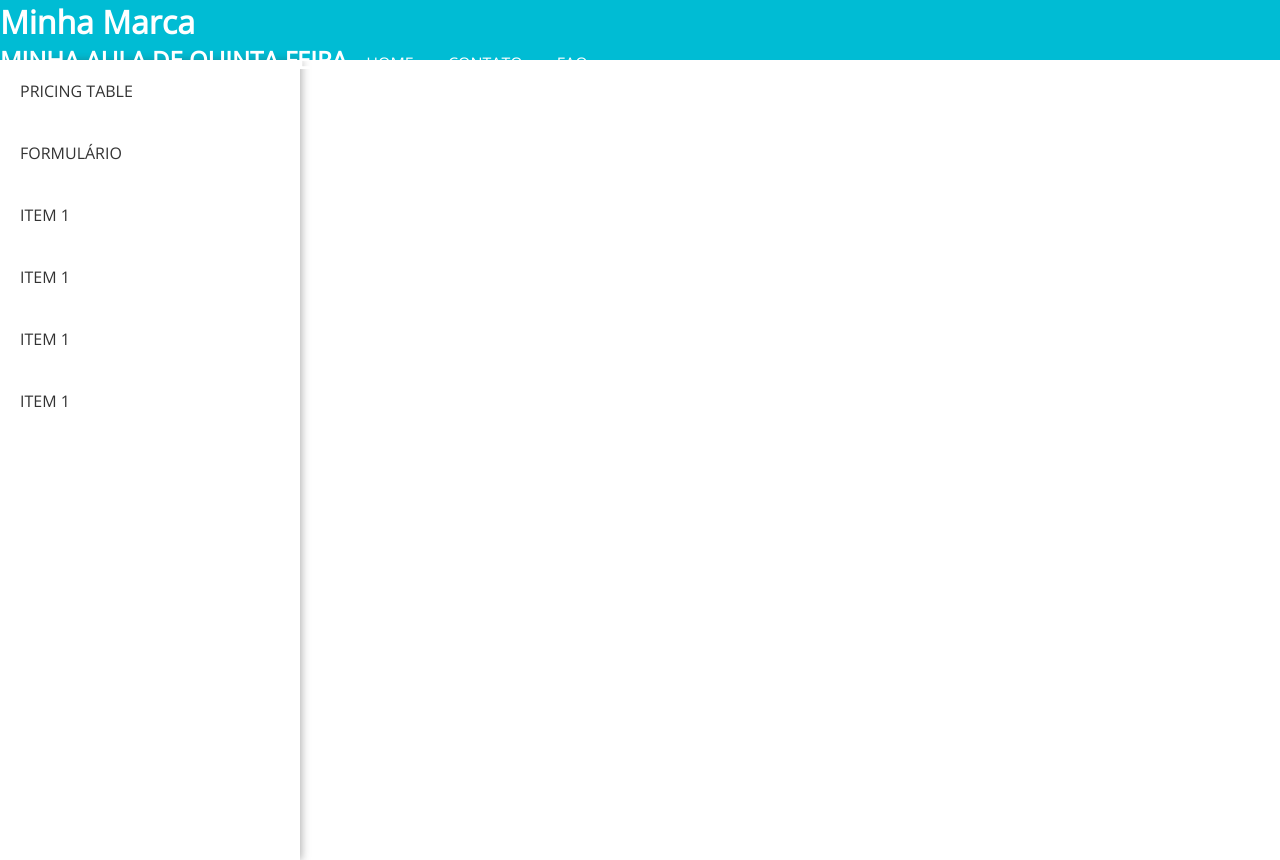
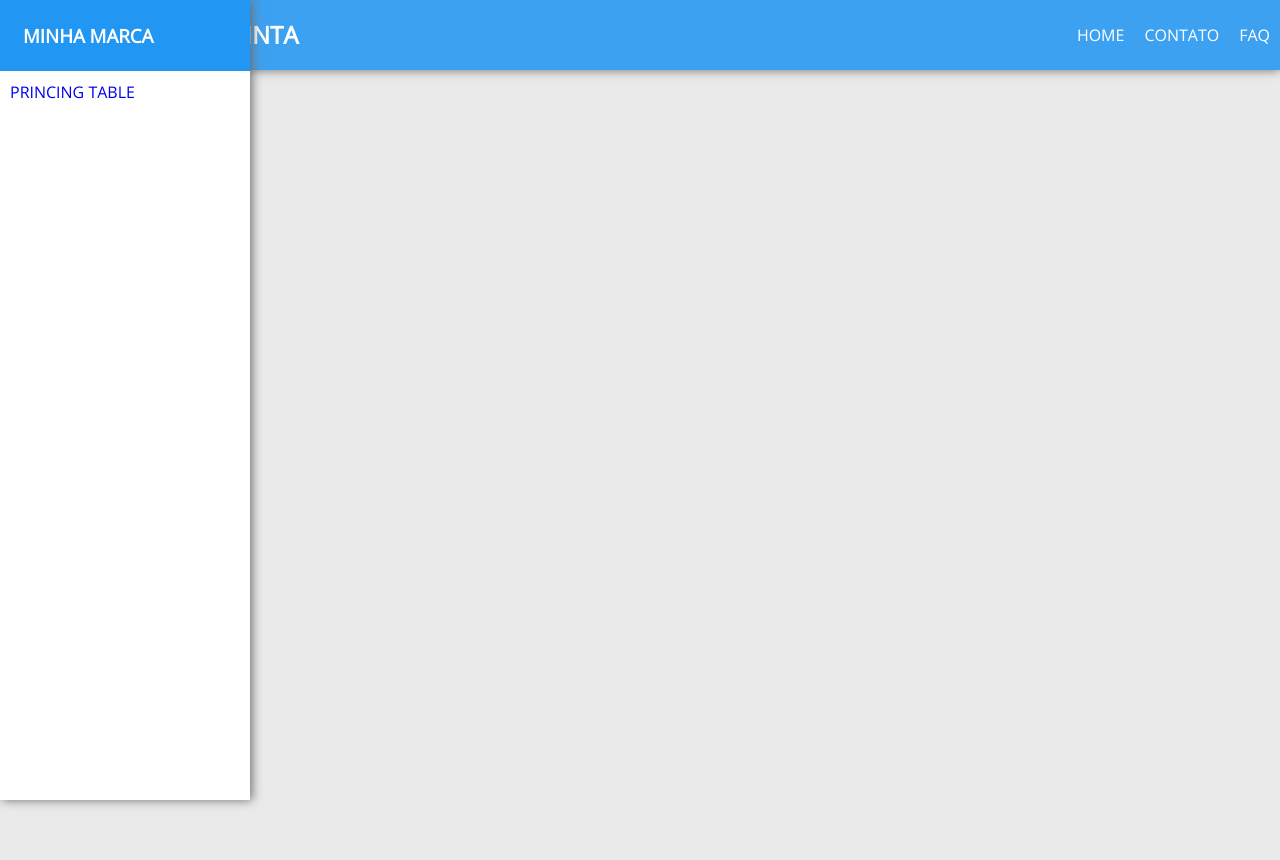
Before and after one commit to maiconkcond/Curso-FrontEnd-Senai, a website: page index.html in a window 1280 px wide. After the commit the page ends 800 px from the top, so only its background shows below. Drawn offline with nearby package versions, Linux system fonts and the light colour scheme.

Commit message:
update aula 4

```diff
--- /dev/null
+++ b/css/header.css
@@ -0,0 +1,36 @@
+
+#primary-nav{
+	height: 70px;
+	width: 100%;
+	background: rgba(33,150,243,0.86);
+	position: fixed;
+	top: 0px;
+	left: 0px;
+	display: flex;
+	justify-content: space-between; /* Distribui espaçamento no centro */
+	box-shadow: 0px 0px 10px #6d6d6d;
+
+}
+
+#primary-nav * {
+	color: white;
+}
+
+#primary-nav h2{
+	line-height: 70px;
+	padding-left: 20px;
+}
+
+#primary-nav nav ul {
+	display: flex;
+	flex-direction: row;
+	list-style-type: none;
+	align-items: stretch;
+	height: 100%;
+}
+#primary-nav nav ul a{
+	line-height: 70px;
+	display: block;
+	padding: 0px 10px 0px 10px;
+	text-decoration: none;
+}
--- /dev/null
+++ b/css/pricingtables.css
@@ -0,0 +1,50 @@
+.card{
+	width: 250px;
+	background: #fff;
+	box-shadow: 0px 0px 10px #000;
+
+	/*
+		FAZER A TRANSIÇÃO DE UMA PROPRIEDADE PARA OUTRA
+		Valor que vai ter a transição
+		Quantos segundos vai durar a animação
+		Quantos segundos de delay tem animação
+	*/
+
+	transition: transform 0.2s 0s ease-in;
+}
+
+.card header {
+	background: #f73c3b;
+	color: #fff;
+	padding: 10px;
+	text-align: center;
+}
+
+.card:hover{
+	/* Aumentar tamanho */
+	transform: scale(1.1);
+}
+
+.card .content{
+	padding: 10px;
+}
+.card .content ul{
+	list-style-type: none;
+}
+
+.card .content ul li {
+	padding: 5px 10px;
+}
+
+.card .content .btn {
+	background: #f73c3b;
+	padding: 20px;
+	box-sizing: border-box;
+	color: white;
+	display: block;
+	width: 100%;
+	margin: 0 auto;
+	border-radius: 5px;
+	text-align: center;
+	text-decoration: none;
+}
--- /dev/null
+++ b/css/sidebar.css
@@ -0,0 +1,31 @@
+#sidebar{
+	position: fixed;
+	top: 0px;
+	left: 0px;
+	height: 100%;
+	background: #fff;
+	width: 250px;
+	box-shadow: 2px 0px 10px #6d6d6d;
+}
+
+#sidebar header{
+	background: rgba(33,150,243,1);
+	padding: 23px;
+}
+
+#sidebar header h1 {
+	color: #fff;
+}
+
+#sidebar .content ul li a {
+	display: block;
+	padding: 10px;
+	text-decoration: none;
+	transition: all 0.2s 0s ease-in;
+}
+
+#sidebar .content ul li a:hover {
+	background: rgba(33,150,243,1);
+	color: #fff;
+
+}
--- /dev/null
+++ b/css/style.css
@@ -0,0 +1,17 @@
+@import 'https://fonts.googleapis.com/css?family=Open+Sans';
+* {
+	font-family: 'Open Sans', sans-serif;
+}
+
+html, body{
+	background: #eaeaea;
+	margin: 0;
+	padding-top: 80px;
+}
+
+ul{
+	margin: 0px;
+	padding: 0px;
+}
+
+h1,h2,h3,h4,h5,h6{margin: 0px;}
--- a/index.html
+++ b/index.html
@@ -4,38 +4,38 @@
 		<meta charset="utf-8">
 		<meta http-equiv="X-UA-Compatible" content="IE=edge">
 		<meta name="viewport" content="width=device-width, initial-scale=1">
-		<link rel="stylesheet" href="css/estilo.css">
+		<link rel="stylesheet" href="css/style.css">
+		<link rel="stylesheet" href="css/header.css">
+		<link rel="stylesheet" href="css/sidebar.css">
 		<title>Title Page</title>
 	</head>
 	<body>
-		<header>
-			<div class="header">
-				<div class="marca">
-					<h1>Minha Marca</h1>
-				</div>
-				<div class="menu">
-				<h2>MINHA AULA DE QUINTA FEIRA</h2>
+		<nav>
+			<header id="primary-nav">
+					<h2>MINHA AULA DE QUINTA</h2>
+					<nav>
 						<ul>
-					<li>HOME</li>
-					<li>CONTATO</li>
-					<li>FAQ</li>
+						<li><a href="#" title="HOME">HOME</a></li>
+						<li><a href="#" title="CONTATO">CONTATO</a></li>
+						<li><a href="#" title="FAQ">FAQ</a></li>
 					</ul>
-				</div>
+					</nav>
 			</div>
 		</header>
-		<nav>
-				<div class="nav">
+		<nav id="sidebar">
+			<header>
+				<h1>MINHA MARCA</h1>
+			</header>
+			<div class="content">
 				<ul>
-						<li>PRICING TABLE</li>
-						<li>FORMULÁRIO</li>
-						<li>ITEM 1</li>
-						<li>ITEM 1</li>
-						<li>ITEM 1</li>
-						<li>ITEM 1</li>
+					<li><a href="#">PRINCING TABLE</a></li>
+					<li><a href=""></a></li>
+					<li><a href=""></a></li>
+					<li><a href=""></a></li>
+					<li><a href=""></a></li>
 				</ul>
 			</div>
 		</nav>
-<!--
 
 		<div class="card">
 			<header>
@@ -52,6 +52,5 @@
 				<a href="#" class='btn'>COMPRAR</a>
 			</div>
 		</div>
--->
 	</body>
 </html>
```
Also changed, not shown: README.md. Lines whose indentation alone changed are shown as unchanged.
